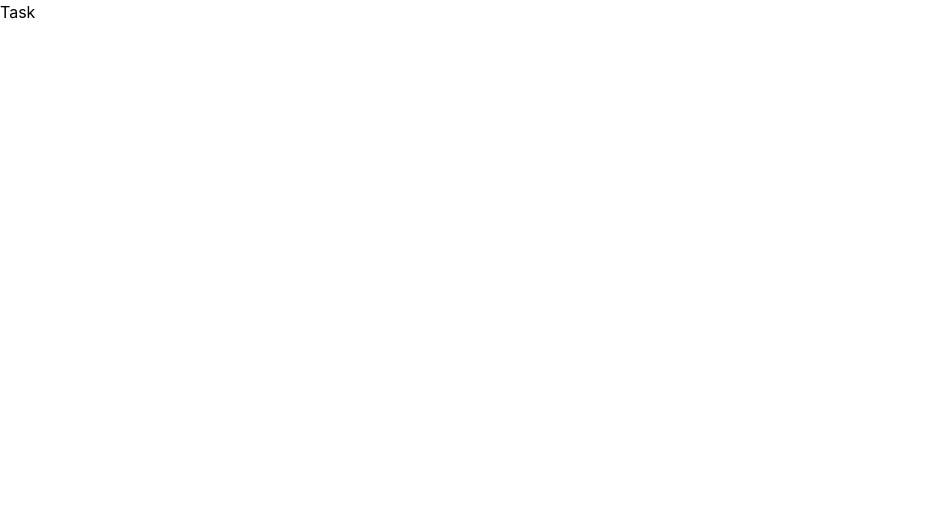
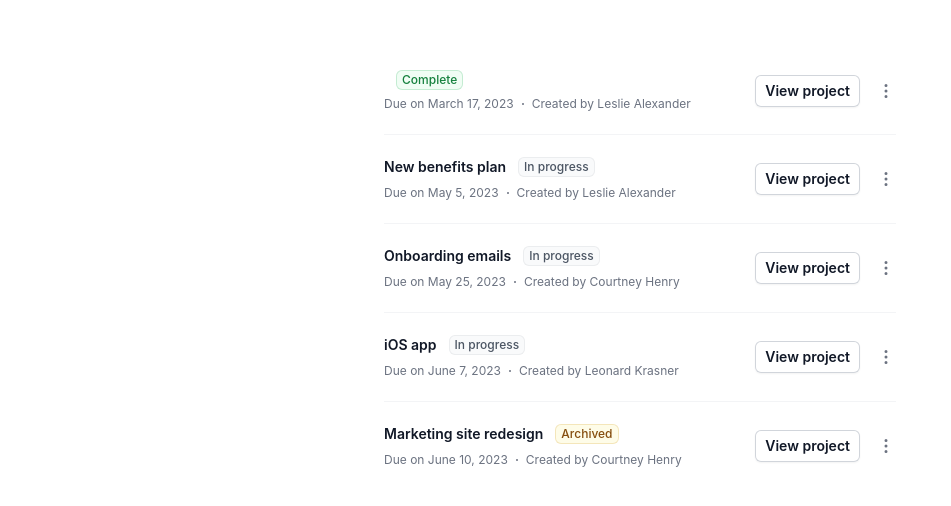
Before and after one commit to Mitesh2001/task_manager_front, a React (Create React App) app: page /task in a window 1280 px wide. Shown: the top 506 px of the page, without its empty margins (0-951 px from the left). Built offline with nearby package versions, Linux system fonts and the light colour scheme.

Commit message:
task page created

```diff
--- a/package.json
+++ b/package.json
@@ -3,6 +3,8 @@
   "version": "0.1.0",
   "private": true,
   "dependencies": {
+    "@headlessui/react": "^1.7.19",
+    "@heroicons/react": "^2.1.3",
     "@reduxjs/toolkit": "^2.2.3",
     "@testing-library/jest-dom": "^5.17.0",
     "@testing-library/react": "^13.4.0",
@@ -12,6 +14,7 @@
     "@types/react": "^18.2.79",
     "@types/react-dom": "^18.2.25",
     "axios": "^1.6.8",
+    "classnames": "^2.5.1",
     "dotenv": "^16.4.5",
     "formik": "^2.4.5",
     "react": "^18.2.0",
@@ -19,6 +22,7 @@
     "react-redux": "^9.1.1",
     "react-router-dom": "^6.22.3",
     "react-scripts": "5.0.1",
+    "rizzui": "^0.8.4",
     "typescript": "^4.9.5",
     "web-vitals": "^2.1.4",
     "yup": "^1.4.0"
@@ -49,6 +53,7 @@
   },
   "devDependencies": {
     "@types/axios": "^0.14.0",
+    "@types/classnames": "^2.3.1",
     "@types/react-redux": "^7.1.33",
     "@types/react-router-dom": "^5.3.3",
     "tailwindcss": "^3.4.3"
--- a/src/App.tsx
+++ b/src/App.tsx
@@ -6,14 +6,14 @@ import Task from "./pages/task/Task"
 
 const App = () => {
 
-  const isLogin = true
+  const authUser = true
 
   return (
     <BrowserRouter >
       <Routes>
         <Route element={<LayoutProvider />}>
           {
-            isLogin ? (
+            authUser ? (
               <>
                 <Route path='dashboard' element={<Dashboard />} />
                 <Route path='task' element={<Task />} />
--- a/src/pages/Login.tsx
+++ b/src/pages/Login.tsx
@@ -28,7 +28,7 @@ const Login = () => {
 
     return (
         <>
-            <div className="flex min-h-full flex-col justify-center px-6 py-12 lg:px-8">
+
             <div className="sm:mx-auto sm:w-full sm:max-w-sm">
                 <img className="mx-auto h-10 w-auto" src="https://tailwindui.com/img/logos/mark.svg?color=indigo&shade=600" alt="Your Company" />
                 <h2 className="mt-10 text-center text-2xl font-bold leading-9 tracking-tight text-gray-900">Sign in to your account</h2>
@@ -75,7 +75,6 @@ const Login = () => {
                     <Link to={'/auth/registration'} className="font-semibold leading-6 text-indigo-600 hover:text-indigo-500" > Sign Up</Link>
                 </p>
             </div>
-            </div>
         </>
     )
 }
--- a/src/pages/task/Task.tsx
+++ b/src/pages/task/Task.tsx
@@ -1,8 +1,157 @@
-import React from 'react'
+import classNames from 'classnames'
+import { Fragment } from 'react'
+import { Menu, Transition } from '@headlessui/react'
+import { EllipsisVerticalIcon } from '@heroicons/react/20/solid'
+
+const statuses: any = {
+    "Complete": 'text-green-700 bg-green-50 ring-green-600/20',
+    'In progress': 'text-gray-600 bg-gray-50 ring-gray-500/10',
+    "Archived": 'text-yellow-800 bg-yellow-50 ring-yellow-600/20',
+}
+
+const projects = [
+    {
+        id: 1,
+        title: 'GraphQL API',
+        href: '#',
+        status: 'Complete',
+        createdBy: 'Leslie Alexander',
+        dueDate: 'March 17, 2023',
+        dueDateTime: '2023-03-17T00:00Z',
+    },
+    {
+        id: 2,
+        name: 'New benefits plan',
+        href: '#',
+        status: 'In progress',
+        createdBy: 'Leslie Alexander',
+        dueDate: 'May 5, 2023',
+        dueDateTime: '2023-05-05T00:00Z',
+    },
+    {
+        id: 3,
+        name: 'Onboarding emails',
+        href: '#',
+        status: 'In progress',
+        createdBy: 'Courtney Henry',
+        dueDate: 'May 25, 2023',
+        dueDateTime: '2023-05-25T00:00Z',
+    },
+    {
+        id: 4,
+        name: 'iOS app',
+        href: '#',
+        status: 'In progress',
+        createdBy: 'Leonard Krasner',
+        dueDate: 'June 7, 2023',
+        dueDateTime: '2023-06-07T00:00Z',
+    },
+    {
+        id: 5,
+        name: 'Marketing site redesign',
+        href: '#',
+        status: 'Archived',
+        createdBy: 'Courtney Henry',
+        dueDate: 'June 10, 2023',
+        dueDateTime: '2023-06-10T00:00Z',
+    },
+]
+
 
 const Task = () => {
     return (
-        <div>Task</div>
+        <div className="mx-auto w-full max-w-lg">
+            <ul role="list" className="divide-y divide-gray-100">
+                {projects.map((project) => (
+                    <li key={project.id} className="flex items-center justify-between gap-x-6 py-5">
+                        <div className="min-w-0">
+                            <div className="flex items-start gap-x-3">
+                                <p className="text-sm font-semibold leading-6 text-gray-900">{project.name}</p>
+                                <p
+                                    className={classNames(statuses[project.status], 'rounded-md whitespace-nowrap mt-0.5 px-1.5 py-0.5 text-xs font-medium ring-1 ring-inset')}
+                                >
+                                    {project.status}
+                                </p>
+                            </div>
+                            <div className="mt-1 flex items-center gap-x-2 text-xs leading-5 text-gray-500">
+                                <p className="whitespace-nowrap">
+                                    Due on <time dateTime={project.dueDateTime}>{project.dueDate}</time>
+                                </p>
+                                <svg viewBox="0 0 2 2" className="h-0.5 w-0.5 fill-current">
+                                    <circle cx={1} cy={1} r={1} />
+                                </svg>
+                                <p className="truncate">Created by {project.createdBy}</p>
+                            </div>
+                        </div>
+                        <div className="flex flex-none items-center gap-x-4">
+                            <a
+                                href={project.href}
+                                className="hidden rounded-md bg-white px-2.5 py-1.5 text-sm font-semibold text-gray-900 shadow-sm ring-1 ring-inset ring-gray-300 hover:bg-gray-50 sm:block"
+                            >
+                                View project<span className="sr-only">, {project.name}</span>
+                            </a>
+                            <Menu as="div" className="relative flex-none">
+                                <Menu.Button className="-m-2.5 block p-2.5 text-gray-500 hover:text-gray-900">
+                                    <span className="sr-only">Open options</span>
+                                    <EllipsisVerticalIcon className="h-5 w-5" aria-hidden="true" />
+                                </Menu.Button>
+                                <Transition
+                                    as={Fragment}
+                                    enter="transition ease-out duration-100"
+                                    enterFrom="transform opacity-0 scale-95"
+                                    enterTo="transform opacity-100 scale-100"
+                                    leave="transition ease-in duration-75"
+                                    leaveFrom="transform opacity-100 scale-100"
+                                    leaveTo="transform opacity-0 scale-95"
+                                >
+                                    <Menu.Items className="absolute right-0 z-10 mt-2 w-32 origin-top-right rounded-md bg-white py-2 shadow-lg ring-1 ring-gray-900/5 focus:outline-none">
+                                        <Menu.Item>
+                                            {({ active }) => (
+                                                <a
+                                                    href="#"
+                                                    className={classNames(
+                                                        active ? 'bg-gray-50' : '',
+                                                        'block px-3 py-1 text-sm leading-6 text-gray-900'
+                                                    )}
+                                                >
+                                                    Edit<span className="sr-only">, {project.name}</span>
+                                                </a>
+                                            )}
+                                        </Menu.Item>
+                                        <Menu.Item>
+                                            {({ active }) => (
+                                                <a
+                                                    href="#"
+                                                    className={classNames(
+                                                        active ? 'bg-gray-50' : '',
+                                                        'block px-3 py-1 text-sm leading-6 text-gray-900'
+                                                    )}
+                                                >
+                                                    Move<span className="sr-only">, {project.name}</span>
+                                                </a>
+                                            )}
+                                        </Menu.Item>
+                                        <Menu.Item>
+                                            {({ active }) => (
+                                                <a
+                                                    href="#"
+                                                    className={classNames(
+                                                        active ? 'bg-gray-50' : '',
+                                                        'block px-3 py-1 text-sm leading-6 text-gray-900'
+                                                    )}
+                                                >
+                                                    Delete<span className="sr-only">, {project.name}</span>
+                                                </a>
+                                            )}
+                                        </Menu.Item>
+                                    </Menu.Items>
+                                </Transition>
+                            </Menu>
+                        </div>
+                    </li>
+                ))}
+            </ul>
+        </div>
     )
 }
 
--- a/src/provider/LayoutProvider.tsx
+++ b/src/provider/LayoutProvider.tsx
@@ -2,7 +2,11 @@ import { Outlet } from 'react-router-dom'
 
 const LayoutProvider = () => {
     return (
-        <><Outlet /></>
+        <>
+            <div className="flex min-h-full flex-col justify-center px-6 py-12 lg:px-8">
+                <Outlet />
+            </div>
+        </>
     )
 }
 
--- a/src/redux/task/TaskSlice.ts
+++ b/src/redux/task/TaskSlice.ts
@@ -1,11 +1,12 @@
-import { createSlice } from "@reduxjs/toolkit";
+import { createAsyncThunk, createSlice } from "@reduxjs/toolkit";
+import { createApi, fetchBaseQuery } from '@reduxjs/toolkit/query/react'
 
-interface Task {
+export interface Task {
     id: string,
     title: string,
     description: string,
     status: string,
-    dueDate: Date,
+    dueDate: string,
     assignedTo: string
 }
 
@@ -21,6 +22,18 @@ const initialState: InitialState = {
     error: null
 }
 
+export const taskApi = createApi({
+    reducerPath: "taskApi",
+    baseQuery: fetchBaseQuery({ baseUrl: process.env.REACT_APP_API_BASE_URL }),
+    endpoints: (builder) => (
+        {
+            getAllTasks: builder.query({
+                query: () => `task`
+            })
+        }
+    )
+});
+
 const taskSlice = createSlice({
     name: "task",
     initialState,
@@ -29,4 +42,6 @@ const taskSlice = createSlice({
 
 export const { } = taskSlice.actions;
 
+export const { useGetAllTasksQuery } = taskApi;
+
 export default taskSlice.reducer;
--- a/src/redux/task/store.ts
+++ b/src/redux/task/store.ts
@@ -1,8 +1,10 @@
 import { configureStore } from "@reduxjs/toolkit";
-import TaskSlice from "./TaskSlice";
+import TaskSlice, { taskApi } from "./TaskSlice";
 
 export const store = configureStore({
     reducer: {
-        task: TaskSlice
-    }
+        task: TaskSlice,
+        [taskApi.reducerPath]: taskApi.reducer
+    },
+    middleware: (getDefaultMiddleware) => getDefaultMiddleware().concat(taskApi.middleware)
 });
```
Also changed, not shown: 1 other file (tests, documents, lock files or other folders). Lines whose indentation alone changed are shown as unchanged.
